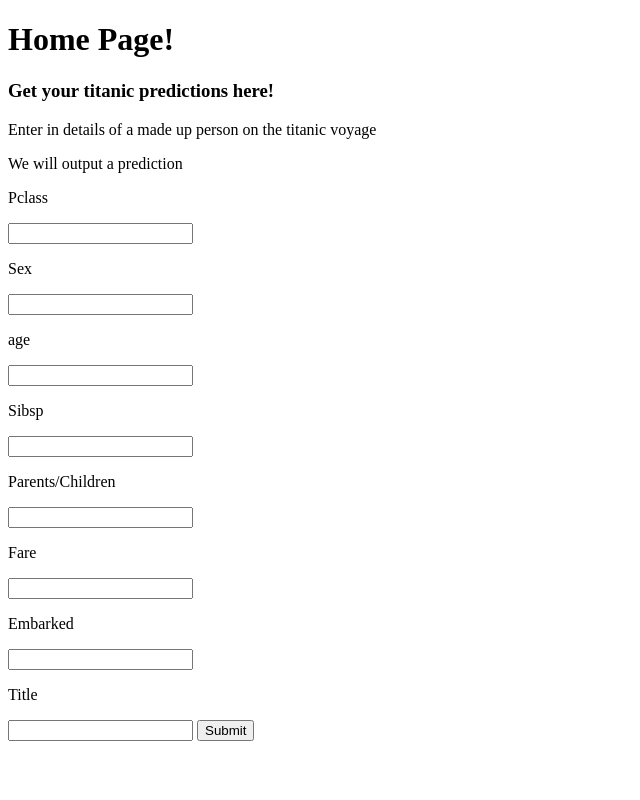
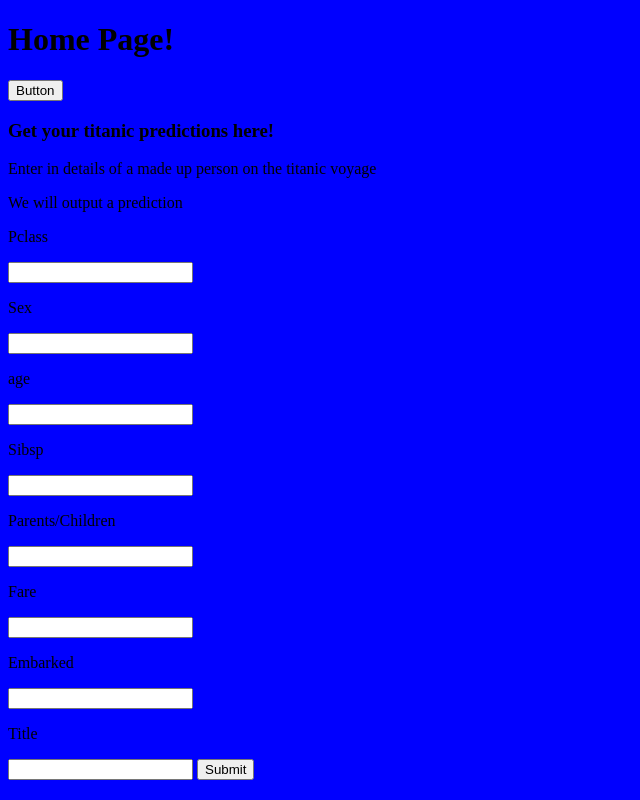
Before and after one commit to FutureVisions/unaicorn, a Django app: page / in a window 1280 px wide. Shown: the whole page, without its empty margins (0-640 px from the left). Run offline with Django 3.2, Linux system fonts and the light colour scheme.

Commit message:
added css and js to the index.html

```diff
--- /dev/null
+++ b/titanic/static/main.js
@@ -0,0 +1,3 @@
+const clicked = () => {
+    alert("Javascript is working!")
+}
--- /dev/null
+++ b/titanic/static/style.css
@@ -0,0 +1,3 @@
+body {
+    background-color: blue;
+}
--- a/titanic/templates/index.html
+++ b/titanic/templates/index.html
@@ -4,10 +4,13 @@
     <meta charset="UTF-8">
     <meta http-equiv="X-UA-Compatible" content="IE=edge">
     <meta name="viewport" content="width=device-width, initial-scale=1.0">
+    {% load static %}
+    <link rel="stylesheet" href="{% static 'style.css' %}">
     <title>Titanic predictor</title>
 </head>
 <body>
     <h1>Home Page!</h1>
+    <button type="button" onclick="clicked()">Button</button>
     <h3>Get your titanic predictions here!</h3>
     <p>Enter in details of a made  up person on the titanic voyage</p>
     <p>We will output a prediction</p>
@@ -31,5 +34,6 @@
         <input type="text" name="title">
         <input type="submit">
     </form>
+    <script type="text/javascript" src="{% static 'main.js' %}"></script>
 </body>
 </html>
--- a/titanic/titanic/settings.py
+++ b/titanic/titanic/settings.py
@@ -116,8 +116,9 @@ USE_TZ = True
 
 # Static files (CSS, JavaScript, Images)
 # https://docs.djangoproject.com/en/3.2/howto/static-files/
-
+import os.path
 STATIC_URL = '/static/'
+STATICFILES_DIRS = (os.path.join('static'),)
 
 # Default primary key field type
 # https://docs.djangoproject.com/en/3.2/ref/settings/#default-auto-field
```
